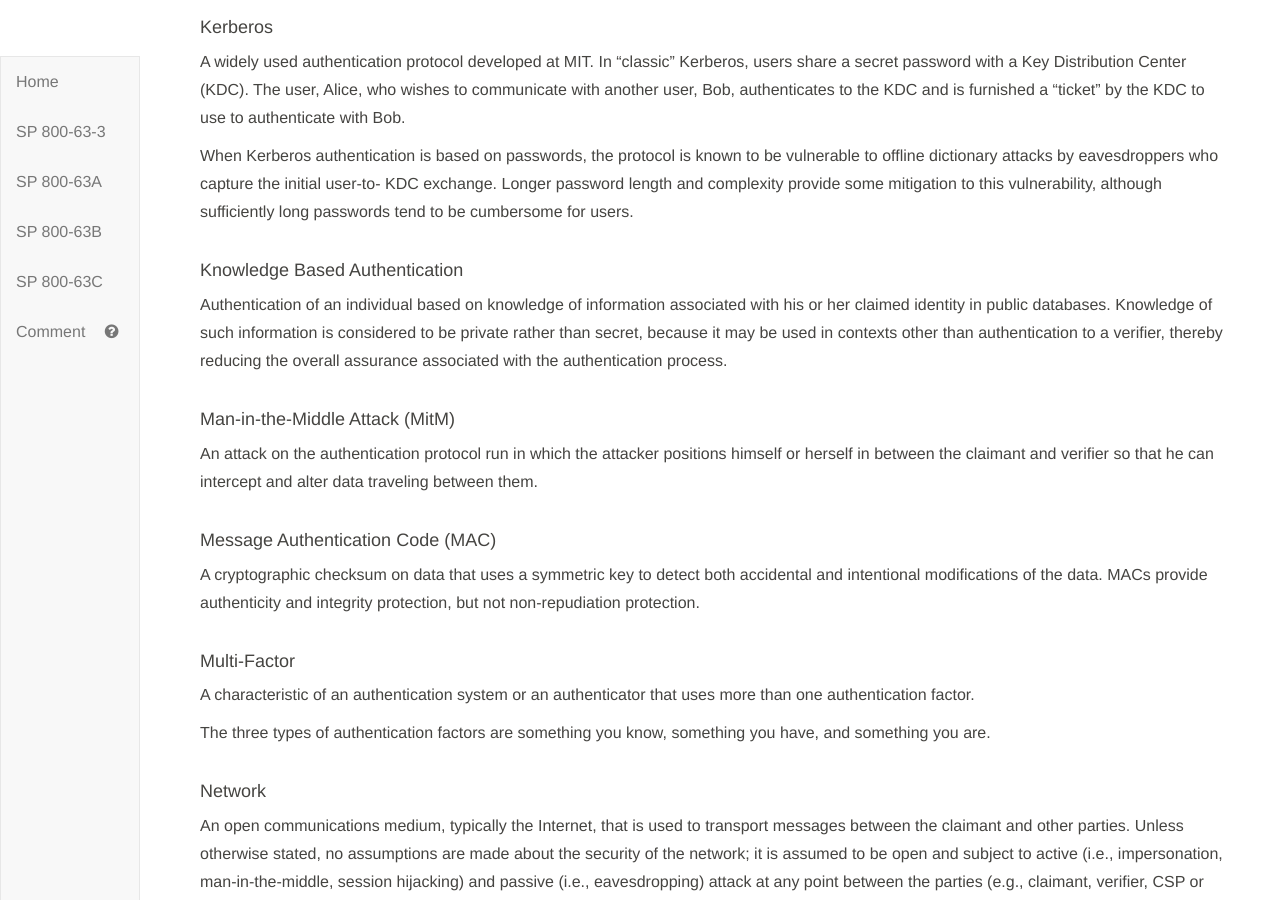
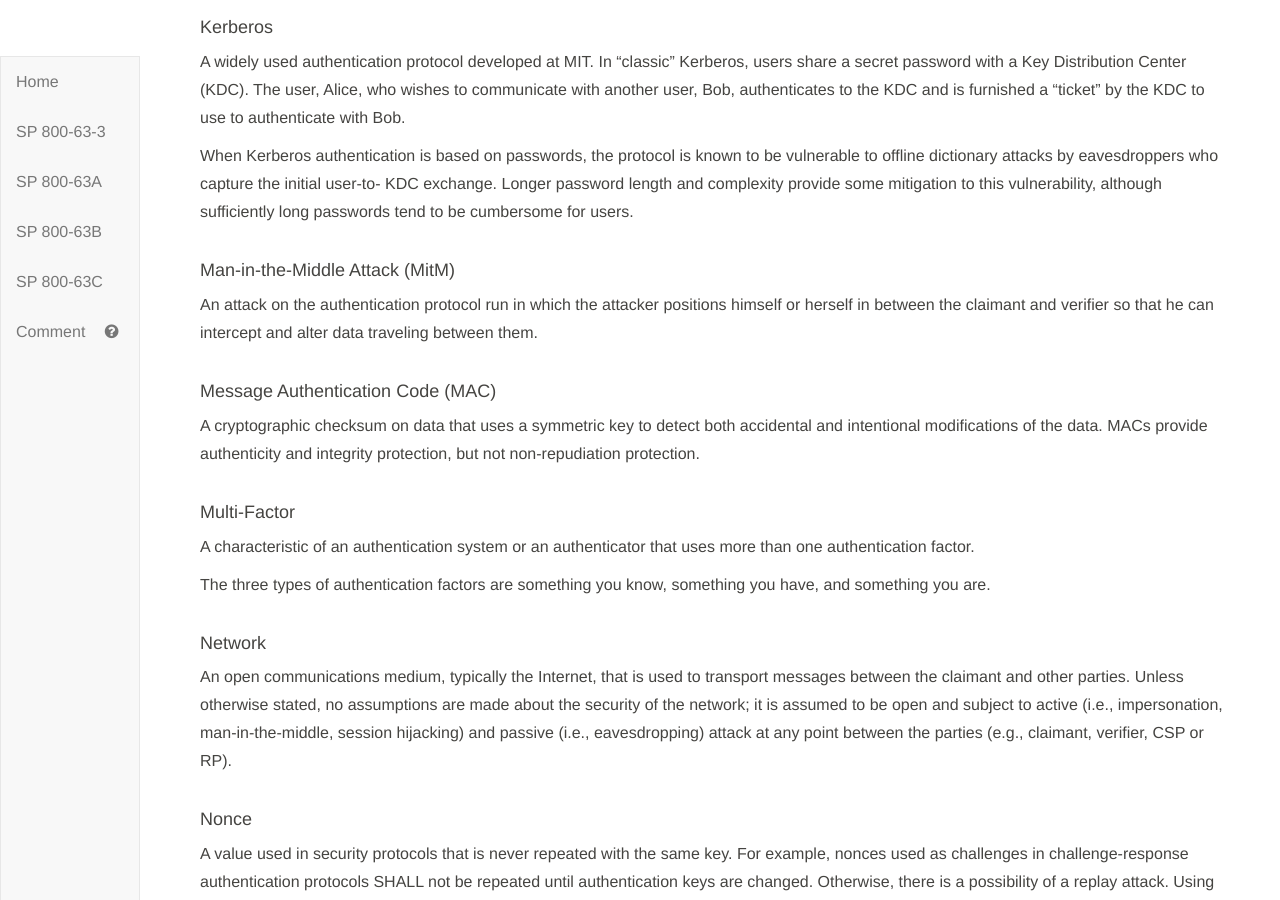
Before and after one commit to usnistgov/800-63-3, a Jekyll site: the page built from sp800-63b.md, in a window 1280 px wide and 900 px high, scrolled down 12080 px. Built offline with Jekyll 4.4.1, drawn with Linux system fonts in a browser that asks for light colours.

Commit message:
Remove unnecessary definition of Knowledge Based Authentication. Resolves usnistgov/800-63-3#335

```diff
--- a/sp800-63b/sec3_definitions.md
+++ b/sp800-63b/sec3_definitions.md
@@ -156,9 +156,6 @@ A metric describing degree of confidence that the Applicant’s Claimed Identity
 A widely used authentication protocol developed at MIT. In “classic” Kerberos, users share a secret password with a Key Distribution Center (KDC). The user, Alice, who wishes to communicate with another user, Bob, authenticates to the KDC and is furnished a “ticket” by the KDC to use to authenticate with Bob.
 
 When Kerberos authentication is based on passwords, the protocol is known to be vulnerable to offline dictionary attacks by eavesdroppers who capture the initial user-to- KDC exchange. Longer password length and complexity provide some mitigation to this vulnerability, although sufficiently long passwords tend to be cumbersome for users.
-
-#### Knowledge Based Authentication
-Authentication of an individual based on knowledge of information associated with his or her claimed identity in public databases. Knowledge of such information is considered to be private rather than secret, because it may be used in contexts other than authentication to a verifier, thereby reducing the overall assurance associated with the authentication process.
 
 #### Man-in-the-Middle Attack (MitM)
 An attack on the authentication protocol run in which the attacker positions himself or herself in between the claimant and verifier so that he can intercept and alter data traveling between them.
```
